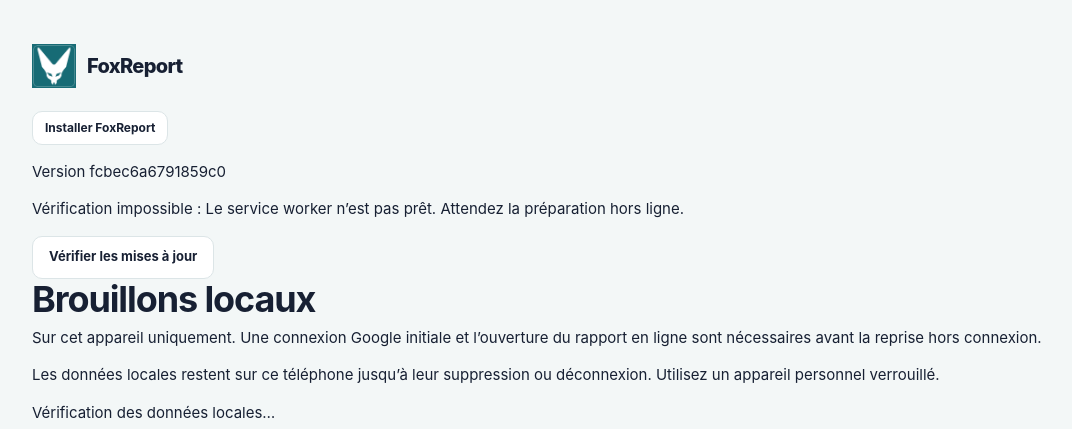
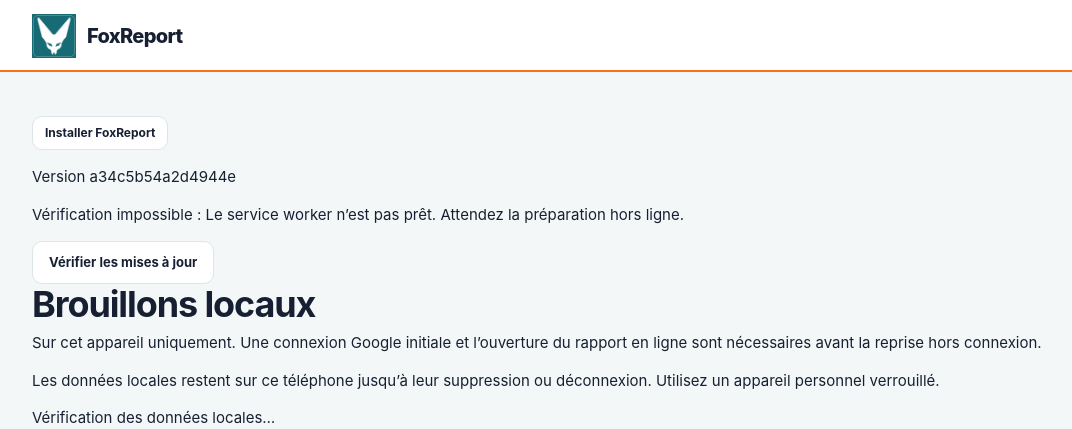
Before and after one commit to mouezkhamouri-code/FOXREPORT, a PHP site: page /offline.html in a window 1280 px wide. Shown: the top 429 px of the page, without its empty margins (8-1080 px from the left). Run offline with PHP 8.4, Linux system fonts and the light colour scheme.

Commit message:
Add 2px connection and synchronization header indicator
Orange for offline or pending local changes, green for synchronized local reports and red for active conflicts or errors; include offline header and regression coverage.

Co-authored-by: Copilot <223556219+Copilot@users.noreply.github.com>

```diff
--- a/app/build-version.php
+++ b/app/build-version.php
@@ -1,3 +1,3 @@
 <?php
 declare(strict_types=1);
-const FOXREPORT_VERSION = 'foxreport-shell-fcbec6a6791859c0';
+const FOXREPORT_VERSION = 'foxreport-shell-a34c5b54a2d4944e';
--- a/assets/app.css
+++ b/assets/app.css
@@ -25,6 +25,10 @@ button { cursor: pointer; }
 a { color: inherit; }
 
 .topbar { height: 72px; background: var(--white); border-bottom: 1px solid var(--line); display: flex; align-items: center; justify-content: space-between; padding: 0 max(24px, calc((100vw - 1200px) / 2)); }
+body[data-connection-state] .topbar { position: relative; }
+body[data-connection-state] .topbar::after { content: ""; position: absolute; bottom: -1px; left: 0; right: 0; height: 2px; background: #F97316; }
+body[data-connection-state="synced"] .topbar::after { background: var(--green); }
+body[data-connection-state="error"] .topbar::after { background: var(--red); }
 .brand { display: inline-flex; align-items: center; gap: 11px; color: var(--ink); font-size: 20px; font-weight: 760; letter-spacing: -.7px; text-decoration: none; }
 .brand > span:last-child > span { color: var(--accent-dark); }
 .brand-logo { width: 44px; height: 44px; flex: 0 0 44px; object-fit: contain; }
--- a/index.php
+++ b/index.php
@@ -821,6 +821,7 @@ try {
     <script src="<?= h(foxAsset('assets/update.js')) ?>" defer></script>
     <script src="<?= h(foxAsset('assets/local-store.js')) ?>" defer></script>
     <script src="<?= h(foxAsset('assets/sync-client.js')) ?>" defer></script>
+    <script src="<?= h(foxAsset('assets/connection.js')) ?>" defer></script>
     <script src="<?= h(foxAsset('assets/app.js')) ?>" defer></script>
     <script src="<?= h(foxAsset('assets/photos.js')) ?>" defer></script>
     <script src="<?= h(foxAsset('assets/scanner.js')) ?>" defer></script>
--- a/offline.html
+++ b/offline.html
@@ -2,14 +2,14 @@
 <html lang="fr"><head><meta charset="utf-8"><meta name="viewport" content="width=device-width, initial-scale=1">
 <meta name="theme-color" content="#176B75"><title>Brouillons locaux · FoxReport</title>
 <meta name="apple-mobile-web-app-capable" content="yes"><meta name="apple-mobile-web-app-title" content="FoxReport">
-<link rel="icon" href="assets/icons/favicon.ico?v=foxreport-shell-fcbec6a6791859c0" sizes="any">
-<link rel="icon" type="image/png" href="assets/icons/favicon-32.png?v=foxreport-shell-fcbec6a6791859c0" sizes="32x32">
-<link rel="apple-touch-icon" href="assets/icons/apple-touch-icon.png?v=foxreport-shell-fcbec6a6791859c0" sizes="180x180">
-<link rel="manifest" href="manifest.webmanifest"><link rel="stylesheet" href="assets/app.css?v=foxreport-shell-fcbec6a6791859c0">
-<script src="assets/install.js?v=foxreport-shell-fcbec6a6791859c0" defer></script>
-<script src="assets/update.js?v=foxreport-shell-fcbec6a6791859c0" defer></script>
-<script src="assets/local-store.js?v=foxreport-shell-fcbec6a6791859c0" defer></script><script src="assets/sync-client.js?v=foxreport-shell-fcbec6a6791859c0" defer></script><script src="assets/offline.js?v=foxreport-shell-fcbec6a6791859c0" defer></script></head>
-<body data-app-version="foxreport-shell-fcbec6a6791859c0"><main class="page-shell"><a class="brand" href="index.php"><img class="brand-logo" src="assets/icons/icon-192.png?v=foxreport-shell-fcbec6a6791859c0" width="44" height="44" alt="">FoxReport</a><div data-install-container></div><div data-update-container></div><h1>Brouillons locaux</h1><p>Sur cet appareil uniquement. Une connexion Google initiale et l’ouverture du rapport en ligne sont nécessaires avant la reprise hors connexion.</p>
+<link rel="icon" href="assets/icons/favicon.ico?v=foxreport-shell-a34c5b54a2d4944e" sizes="any">
+<link rel="icon" type="image/png" href="assets/icons/favicon-32.png?v=foxreport-shell-a34c5b54a2d4944e" sizes="32x32">
+<link rel="apple-touch-icon" href="assets/icons/apple-touch-icon.png?v=foxreport-shell-a34c5b54a2d4944e" sizes="180x180">
+<link rel="manifest" href="manifest.webmanifest"><link rel="stylesheet" href="assets/app.css?v=foxreport-shell-a34c5b54a2d4944e">
+<script src="assets/install.js?v=foxreport-shell-a34c5b54a2d4944e" defer></script>
+<script src="assets/update.js?v=foxreport-shell-a34c5b54a2d4944e" defer></script>
+<script src="assets/local-store.js?v=foxreport-shell-a34c5b54a2d4944e" defer></script><script src="assets/sync-client.js?v=foxreport-shell-a34c5b54a2d4944e" defer></script><script src="assets/connection.js?v=foxreport-shell-a34c5b54a2d4944e" defer></script><script src="assets/offline.js?v=foxreport-shell-a34c5b54a2d4944e" defer></script></head>
+<body data-app-version="foxreport-shell-a34c5b54a2d4944e"><header class="topbar"><a class="brand" href="index.php"><img class="brand-logo" src="assets/icons/icon-192.png?v=foxreport-shell-a34c5b54a2d4944e" width="44" height="44" alt="">FoxReport</a></header><main class="page-shell"><div data-install-container></div><div data-update-container></div><h1>Brouillons locaux</h1><p>Sur cet appareil uniquement. Une connexion Google initiale et l’ouverture du rapport en ligne sont nécessaires avant la reprise hors connexion.</p>
 <p>Les données locales restent sur ce téléphone jusqu’à leur suppression ou déconnexion. Utilisez un appareil personnel verrouillé.</p>
 <p id="local-sync-status" role="status">Vérification des données locales…</p>
 <button class="button button-primary" id="new-local-report" type="button">Nouveau rapport</button>
--- a/package.json
+++ b/package.json
@@ -3,7 +3,7 @@
   "private": true,
   "scripts": {
     "build": "node scripts/build.cjs",
-    "test": "node --test tests/mobile.test.cjs tests/oauth-http.test.cjs tests/report-list.test.cjs tests/install.test.cjs tests/accordion.test.cjs tests/report-state-http.test.cjs tests/sync-client.test.cjs tests/pwa-conflict.test.cjs tests/update.test.cjs"
+    "test": "node --test tests/mobile.test.cjs tests/oauth-http.test.cjs tests/report-list.test.cjs tests/install.test.cjs tests/accordion.test.cjs tests/report-state-http.test.cjs tests/sync-client.test.cjs tests/pwa-conflict.test.cjs tests/connection.test.cjs tests/update.test.cjs"
   },
   "dependencies": {
     "@zxing/browser": "^0.1.5",
--- a/sw.js
+++ b/sw.js
@@ -1,8 +1,8 @@
 'use strict';
-const VERSION = 'foxreport-shell-fcbec6a6791859c0';
+const VERSION = 'foxreport-shell-a34c5b54a2d4944e';
 const FILES = [
     'offline.html','manifest.webmanifest','assets/app.css','assets/app.js','assets/local-store.js',
-    'assets/pwa.js','assets/offline.js','assets/photos.js','assets/scanner.js','assets/location.js','assets/report-list.js','assets/install.js','assets/sync-client.js','assets/update.js',
+    'assets/pwa.js','assets/offline.js','assets/photos.js','assets/scanner.js','assets/location.js','assets/report-list.js','assets/install.js','assets/sync-client.js','assets/connection.js','assets/update.js',
     'assets/icons/icon-192.png','assets/icons/icon-512.png','assets/icons/icon-maskable.png',
     'assets/icons/apple-touch-icon.png','assets/icons/favicon.ico','assets/icons/favicon-32.png',
     'assets/ocr/worker.min.js','assets/ocr/eng.traineddata.gz',
--- a/version.json
+++ b/version.json
@@ -1 +1 @@
-{"version":"foxreport-shell-fcbec6a6791859c0"}
+{"version":"foxreport-shell-a34c5b54a2d4944e"}
```
Also changed, not shown: assets/connection.js (added, +44 -0 lines), tests/connection.test.cjs (added, +40 -0 lines), README.md.
